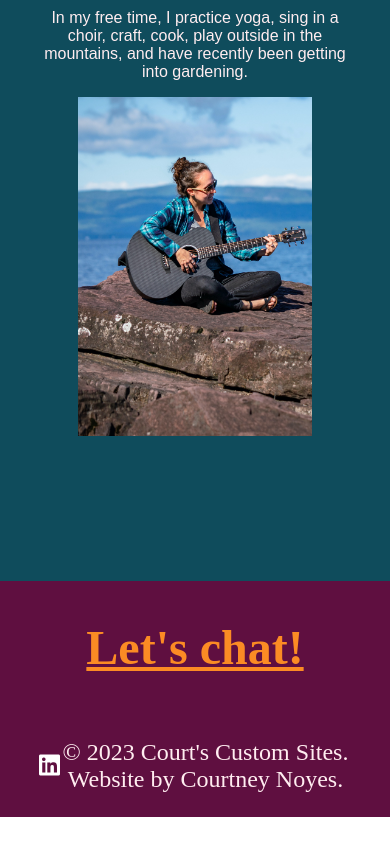
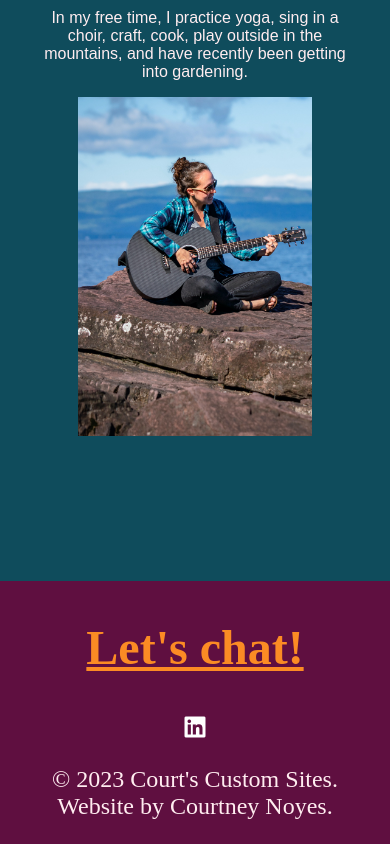
Before and after one commit to courtneyfay/courts-custom-sites, a SvelteKit app: page / in a window 390 px wide. Shown: the part 1157-2001 px from the top of the page. Before the commit the page ends 1974 px from the top, so only its background shows below. Built offline with nearby package versions, Linux system fonts and the light colour scheme; a web font is replaced by a local one.

Commit message:
fixing up footer styles on mobile

```diff
--- a/src/routes/+page.svelte
+++ b/src/routes/+page.svelte
@@ -196,19 +196,13 @@
     .footer {
         /* layout */
         text-align: center;
-        min-height: 20vh;
+        margin: 0 10%;
 
         /* font */
         font-size: 2rem;
     }
 
     .social {
-        /* layout */
-        display: flex;
-        align-items: center;
-        justify-content: space-between;
-        margin: 0 10%;
-
         /* font */
         font-size: 1.5rem;
     }
@@ -243,6 +237,13 @@
             min-width: 33vw;
             max-width: 23vw;
         }
+
+        .social {
+            /* layout */
+            display: flex;
+            align-items: center;
+            justify-content: space-between;
+        }
     }
 
 </style>
```
